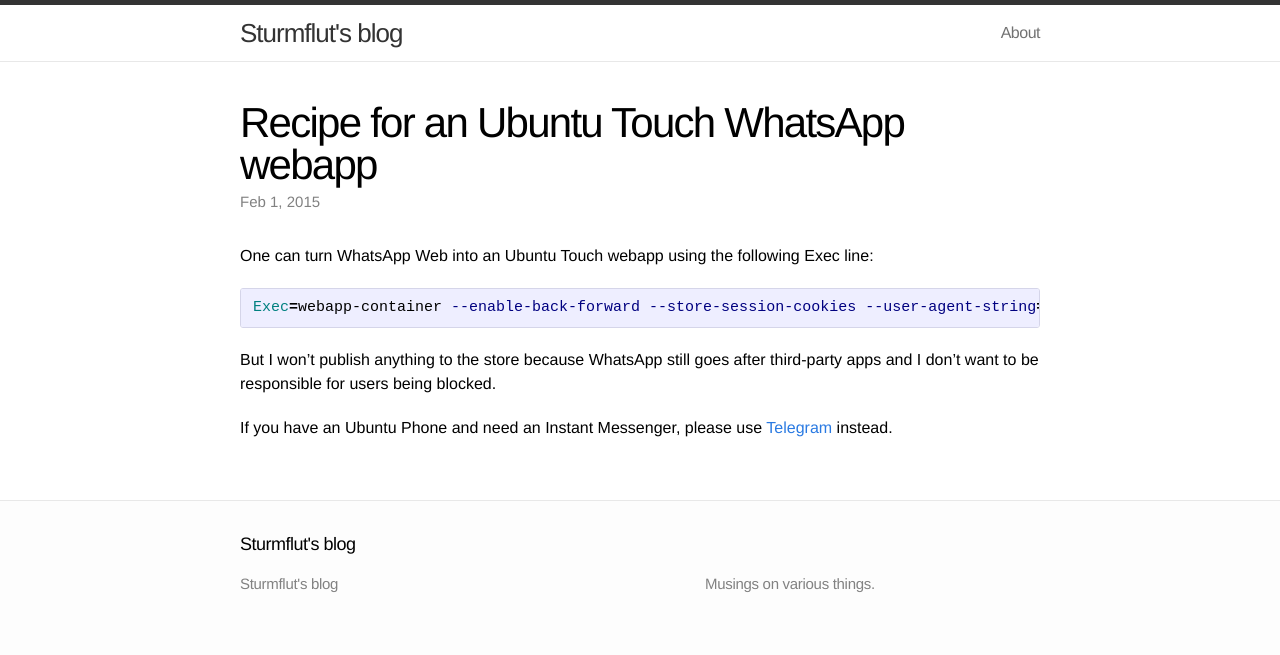
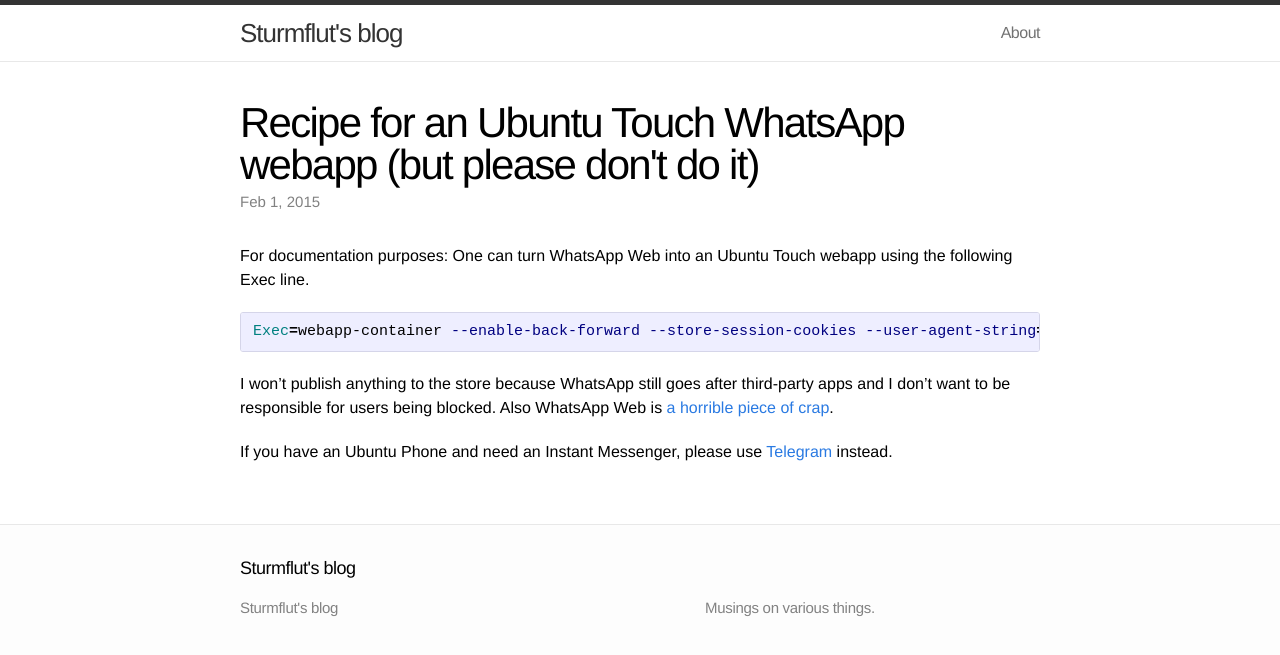
Before and after one commit to Sturmflut/sturmflut.github.io, a Jekyll site: the page built from _posts/2015-02-01-recipe-for-an-ubuntu-touch-whatsapp-webapp.markdown, in a window 1280 px wide. Shown: the top 655 px of the page. Built offline with Jekyll 4.4.1, drawn with Linux system fonts in a browser that asks for light colours.

Commit message:
Update the latest post

```diff
--- a/_posts/2015-02-01-recipe-for-an-ubuntu-touch-whatsapp-webapp.markdown
+++ b/_posts/2015-02-01-recipe-for-an-ubuntu-touch-whatsapp-webapp.markdown
@@ -1,19 +1,20 @@
 ---
 layout: post
-title:  "Recipe for an Ubuntu Touch WhatsApp webapp"
+title:  "Recipe for an Ubuntu Touch WhatsApp webapp (but please don't do it)"
 date:   2015-02-01 15:00:00
 categories: Ubuntu Touch
 ---
 
-One can turn WhatsApp Web into an Ubuntu Touch webapp using the following Exec line:
+For documentation purposes: One can turn WhatsApp Web into an Ubuntu Touch webapp using the following Exec line.
 
 {% highlight bash %}
 Exec=webapp-container --enable-back-forward --store-session-cookies --user-agent-string="Mozilla/5.0 (Windows NT 6.1) AppleWebKit/537.36 (KHTML, like Gecko) Chrome/41.0.2228.0 Safari/537.36" --webappUrlPatterns=https://web.whatsapp.com/* https://web.whatsapp.com/ %u
 {% endhighlight %}
 
-But I won't publish anything to the store because WhatsApp still goes after third-party apps and I don't want to be responsible for users being blocked.
+I won't publish anything to the store because WhatsApp still goes after third-party apps and I don't want to be responsible for users being blocked. Also WhatsApp Web is [a horrible piece of crap][andregarzia].
 
 If you have an Ubuntu Phone and need an Instant Messenger, please use [Telegram][webogram] instead.
 
 
 [webogram]: https://appstore.bhdouglass.com/app/com.ubuntu.developer.corasaaa.webogram
+[andregarzia]: http://andregarzia.com/posts/en/whatsappdoesntunderstandtheweb/
```
Also changed, not shown: _config.yml (line endings or trailing spaces).
